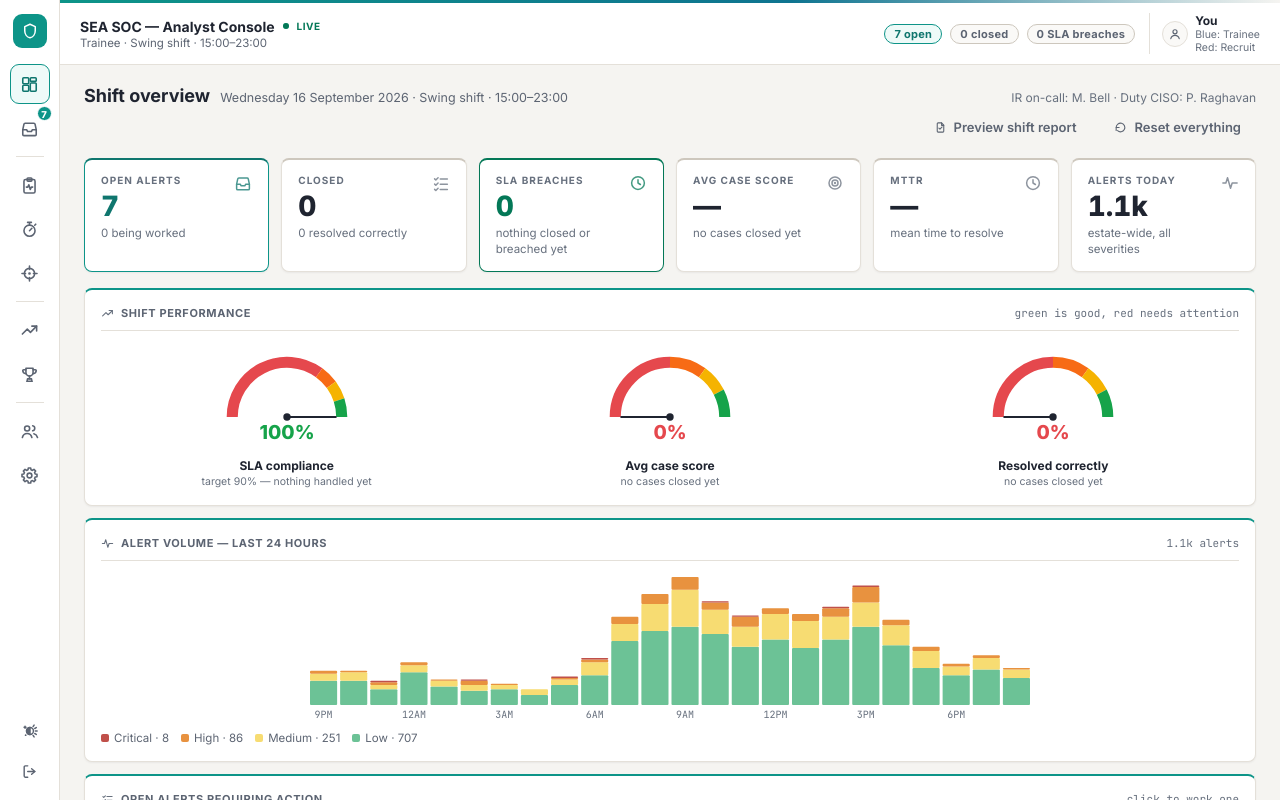
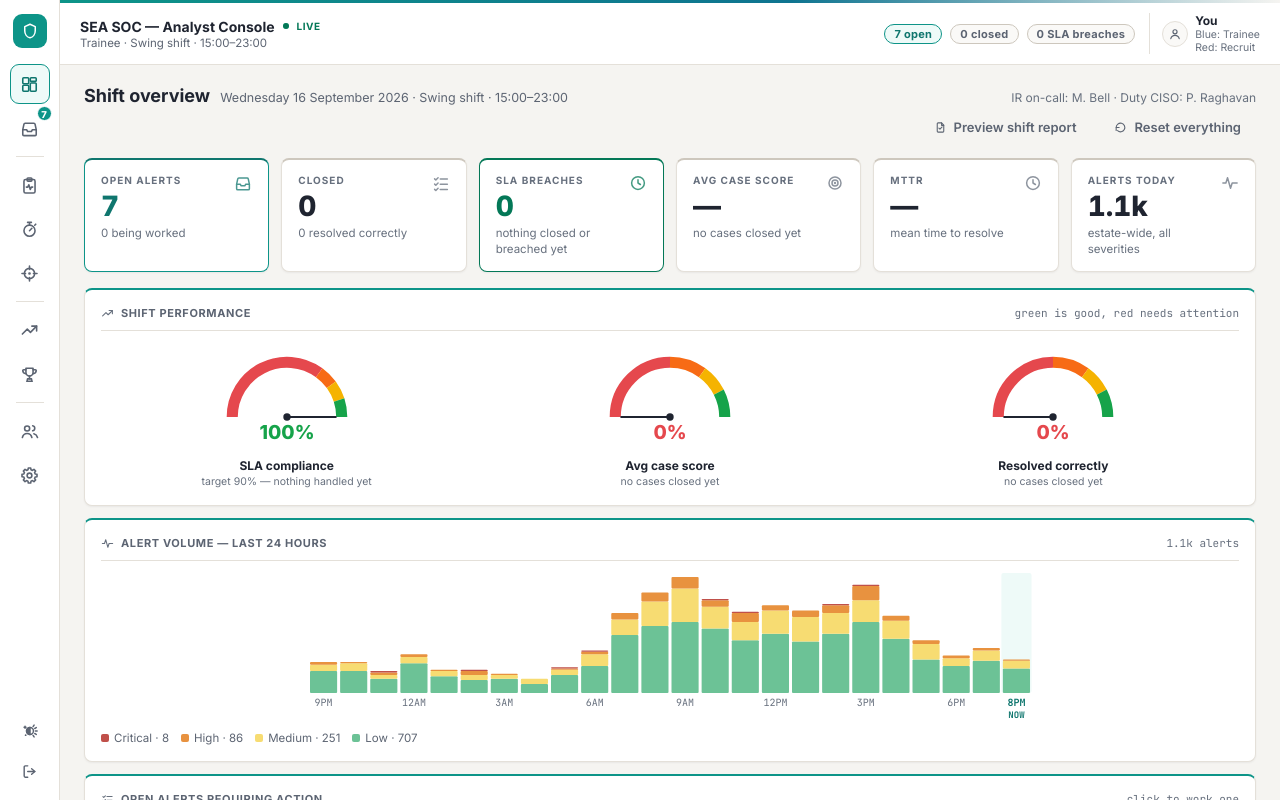
Before and after one commit to nicky-quist/soc-analyst-simulator, a React (Vite) app: page /#dashboard in a window 1280 px wide. Shown: the top 800 px of the page. Built offline with nearby package versions, Linux system fonts and the light colour scheme.

Commit message:
Mark the current hour on the alert volume chart
The last bar gets a tinted column, its time in the accent color on the x axis and a NOW tag beneath, so the 24-hour axis shows where the day is up to.

```diff
--- a/src/components/Dashboard.jsx
+++ b/src/components/Dashboard.jsx
@@ -232,7 +232,7 @@ export default function Dashboard({ scenarios, cases, now, shiftStartedAt, deal
         </Panel>
 
         <Panel title="Alert volume — last 24 hours" icon={<IconActivity size={13} />} hint={`${formatCount(dayTotal)} alerts`} style={{ gridColumn: 'span 2' }}>
-          <StackedBars data={hourlyVolume} keys={['low', 'medium', 'high', 'critical']} height={150} />
+          <StackedBars data={hourlyVolume} keys={['low', 'medium', 'high', 'critical']} height={150} currentIndex={hourlyVolume.length - 1} />
           <Legend items={[
             { label: 'Critical', color: CHART_COLORS.critical, value: hourlyVolume.reduce((s, h) => s + h.critical, 0) },
             { label: 'High', color: CHART_COLORS.high, value: hourlyVolume.reduce((s, h) => s + h.high, 0) },
--- a/src/ui/charts.jsx
+++ b/src/ui/charts.jsx
@@ -18,30 +18,49 @@ function formatHour12(hourStr) {
   return `${twelve}${period}`;
 }
 
-export function StackedBars({ data, keys, height = 150, xKey = 'hour' }) {
+// currentIndex marks the bar for the present moment: a tinted column behind it,
+// its time on the axis like every other label, and a "Now" tag beneath, so the
+// chart reads as a full day ending at the hour you are in.
+export function StackedBars({ data, keys, height = 150, xKey = 'hour', currentIndex = null }) {
   const width = 720;
-  const padBottom = 18;
+  const padBottom = currentIndex === null ? 18 : 30;
   const barGap = 3;
   const barWidth = (width - (data.length - 1) * barGap) / data.length;
   const max = Math.max(...data.map((d) => keys.reduce((sum, k) => sum + (d[k] || 0), 0)), 1);
   const plot = height - padBottom;
 
   return (
-    <svg viewBox={`0 0 ${width} ${height}`} width="100%" height={height} role="img" aria-label="Alert volume by hour">
+    <svg viewBox={`0 0 ${width} ${height}`} width="100%" height={height} role="img" aria-label={currentIndex === null ? 'Alert volume by hour' : 'Alert volume by hour, the last bar is the current hour'}>
       {data.map((row, i) => {
         const x = i * (barWidth + barGap);
         let y = plot;
         return (
           <g key={row[xKey]}>
+            {i === currentIndex && (
+              <rect x={x - barGap / 2} y={0} width={barWidth + barGap} height={plot} fill={C.primarySoft} rx="2" />
+            )}
             {keys.map((key) => {
               const value = row[key] || 0;
               const h = (value / max) * (plot - 4);
               y -= h;
               return <rect key={key} x={x} y={y} width={barWidth} height={h} fill={CHART_COLORS[key]} rx="1" />;
             })}
-            {i % 3 === 0 && (
-              <text x={x + barWidth / 2} y={height - 5} textAnchor="middle" fontSize="10" fill={C.textMuted} fontFamily={MONO}>
+            {(i % 3 === 0 || i === currentIndex) && (
+              <text
+                x={x + barWidth / 2}
+                y={currentIndex === null ? height - 5 : height - 17}
+                textAnchor="middle"
+                fontSize="10"
+                fontWeight={i === currentIndex ? 700 : 400}
+                fill={i === currentIndex ? C.primaryStrong : C.textMuted}
+                fontFamily={MONO}
+              >
                 {xKey === 'hour' ? formatHour12(row[xKey]) : row[xKey]}
+              </text>
+            )}
+            {i === currentIndex && (
+              <text x={x + barWidth / 2} y={height - 5} textAnchor="middle" fontSize="9" fontWeight="700" fill={C.primaryStrong} fontFamily={MONO}>
+                NOW
               </text>
             )}
           </g>
```
